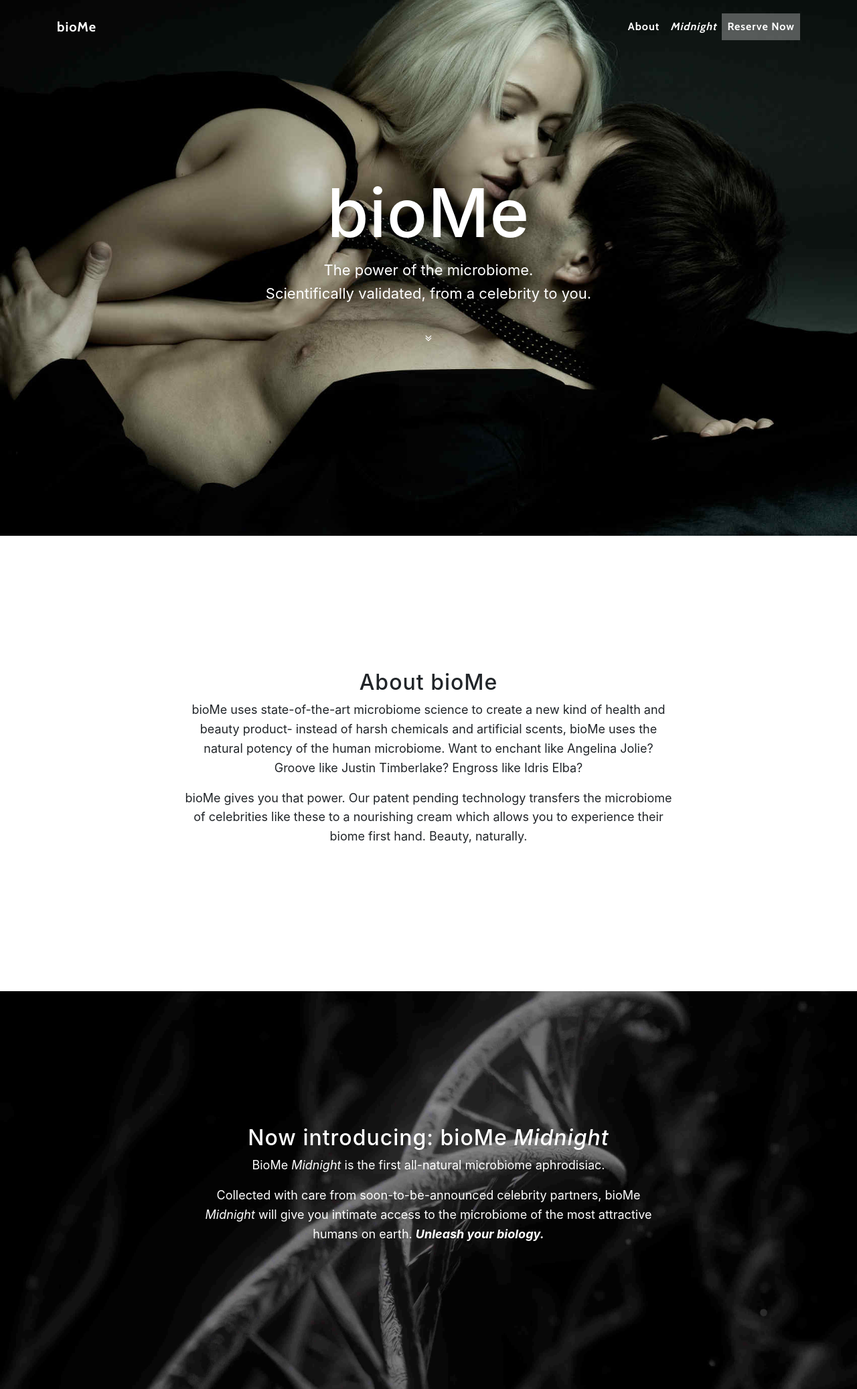
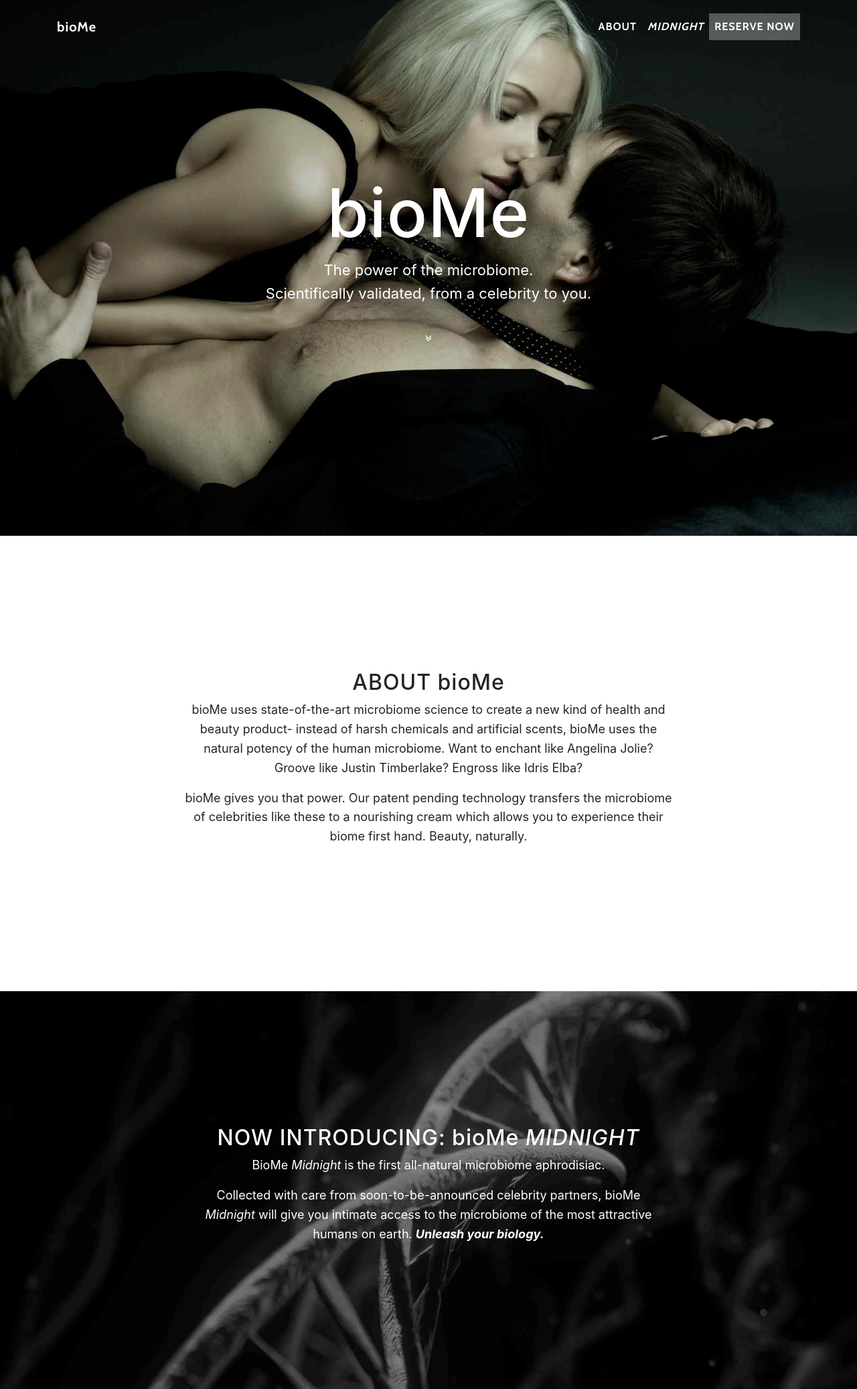
Before and after one commit to bioMe-midnight/bioMe-midnight.github.io, a website with bundled scripts: page index.html in a window 1280 px wide. Shown: the top 2074 px of the page at 67% size. Built offline with nearby package versions, Linux system fonts and the light colour scheme.

Commit message:
Update index.html

```diff
--- a/index.html
+++ b/index.html
@@ -36,13 +36,13 @@
         <div class="collapse navbar-collapse" id="navbarResponsive">
           <ul class="navbar-nav ml-auto">
             <li class="nav-item">
-              <a class="nav-link js-scroll-trigger" href="#about">About</a>
+              <a class="nav-link js-scroll-trigger" href="#about">ABOUT</a>
             </li>
             <li class="nav-item">
-              <a class="nav-link js-scroll-trigger" href="#download"><i>Midnight</i></a>
+              <a class="nav-link js-scroll-trigger" href="#download"><i>MIDNIGHT</i></a>
             </li>
             <li class="nav-item">
-              <a class="nav-link js-scroll-trigger" href="#contact">Reserve Now</a>
+              <a class="nav-link js-scroll-trigger" href="#contact">RESERVE NOW</a>
             </li>
           </ul>
         </div>
@@ -72,7 +72,7 @@
       <div class="container">
         <div class="row">
           <div class="col-lg-8 mx-auto">
-            <h2>About bioMe</h2>
+            <h2>ABOUT bioMe</h2>
             <p>bioMe uses state-of-the-art microbiome science to create a new kind of health and beauty product- instead of harsh chemicals and artificial scents, bioMe uses the natural potency of the human microbiome. Want to enchant like Angelina Jolie? Groove like Justin Timberlake? Engross like Idris Elba?</p>
             <p>bioMe gives you that power. Our patent pending technology transfers the microbiome of celebrities like these to a nourishing cream which allows you to experience their biome first hand. Beauty, naturally.
               </p>
@@ -85,7 +85,7 @@
     <section id="download" class="download-section content-section text-center">
       <div class="container">
         <div class="col-lg-8 mx-auto">
-          <h2>Now introducing: bioMe <i>Midnight</i> </h2>
+          <h2>NOW INTRODUCING: bioMe <i>MIDNIGHT</i> </h2>
           <p>BioMe <i>Midnight</i> is the first all-natural microbiome aphrodisiac.</p>
           <p>Collected with care from soon-to-be-announced celebrity partners, bioMe <i>Midnight</i> will give you intimate access
             to the microbiome of the most attractive humans on earth. <i><b>Unleash your biology.</b></i> </p>
@@ -98,7 +98,7 @@
       <div class="container">
         <div class="row">
           <div class="col-lg-8 mx-auto">
-            <h2>Reserve yours now</h2>
+            <h2>RESERVE YOURS NOW</h2>
             <p>Put your first bioMe <i>Midnight</i> microbiome cream on reserve now.</p>
             <form name="gform" class="col-centered" id="gform" enctype="text/plain" action="https://docs.google.com/forms/d/e/1FAIpQLSdWMU9gp28PRQ07sdpLwvL9E8DmoWHOgNu9XAslr3JpxBDyhg/formResponse?" target="hidden_iframe" onsubmit="submitted=true;">
               <p>Name:<br>
@@ -116,7 +116,7 @@
     <!-- Footer -->
     <footer>
       <div class="container text-center">
-        <p>Copyright &copy; BioMe 2018</p>
+        <p>Copyright &copy; bioMe 2018</p>
       </div>
     </footer>
 
```
